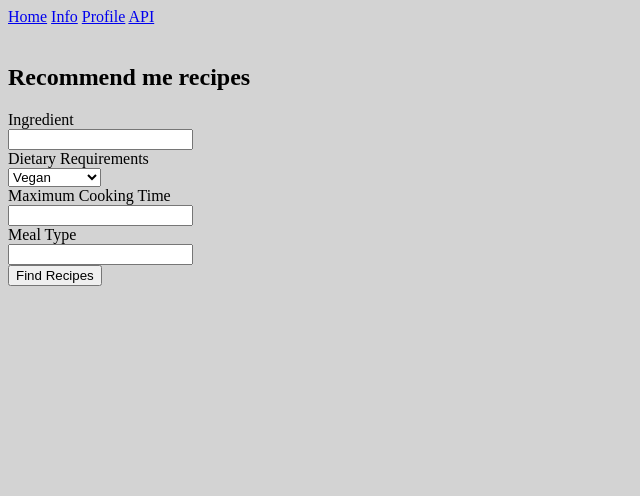
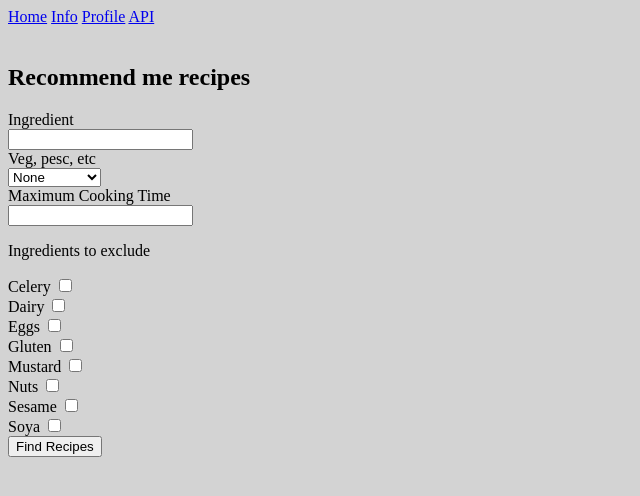
Before and after one commit to alexDavis28/NeaProject, a Flask app: page / in a window 1280 px wide. Shown: the top 496 px of the page, without its empty margins (0-640 px from the left). Run offline with Flask 2, Linux system fonts and the light colour scheme.

Commit message:
dietary fields

```diff
--- a/app/forms.py
+++ b/app/forms.py
@@ -1,15 +1,25 @@
 from flask_wtf import FlaskForm
-from wtforms import StringField, SelectField, IntegerField, SubmitField, FieldList
+from wtforms import StringField, SelectField, IntegerField, SubmitField, BooleanField
 from wtforms.validators import NumberRange
 
 
 class RecommenderForm(FlaskForm):
     ingredients = (StringField("Ingredient"))
-    diet = SelectField("Dietary Requirements", choices=[
+    diet = SelectField("Veg, pesc, etc", choices=[
+        (None, 'None'),
         ('vgn', 'Vegan'),
         ('veg', 'Vegetarian'),
         ('psc', 'Pescetarian')
     ])
     max_time = IntegerField("Maximum Cooking Time", validators=[NumberRange(min=1)])
-    meal_type = StringField("Meal Type")
+
+    exclude_celery = BooleanField("Celery")
+    exclude_dairy = BooleanField("Dairy")
+    exclude_eggs = BooleanField("Eggs")
+    exclude_gluten = BooleanField("Gluten")
+    exclude_mustard = BooleanField("Mustard")
+    exclude_nuts = BooleanField("Nuts")
+    exclude_sesame = BooleanField("Sesame")
+    exclude_soya = BooleanField("Soya")
+
     submit = SubmitField("Find Recipes")
--- a/app/templates/index.html
+++ b/app/templates/index.html
@@ -19,12 +19,44 @@
             <br>
             {{form.max_time()}}
         </div>
-        <div>
-            {{form.meal_type.label}}
-            <br>
-            {{form.meal_type()}}
+        <div id="excluded-ingredients">
+            <div ><p>Ingredients to exclude</p></div>
+            <div id="excluded-ingredients-fields">
+                <div id="exclude-celery" class="form-field checkbox-field">
+                    {{form.exclude_celery.label}}
+                    {{form.exclude_celery()}}
+                </div>
+                <div id="exclude-dairy" class="form-field checkbox-field">
+                    {{form.exclude_dairy.label}}
+                    {{form.exclude_dairy()}}
+                </div>
+                <div id="exclude-eggs" class="form-field checkbox-field">
+                    {{form.exclude_eggs.label}}
+                    {{form.exclude_eggs()}}
+                </div>
+                <div id="exclude-gluten" class="form-field checkbox-field">
+                    {{form.exclude_gluten.label}}
+                    {{form.exclude_gluten()}}
+                </div>
+                <div id="exclude-mustard" class="form-field checkbox-field">
+                    {{form.exclude_mustard.label}}
+                    {{form.exclude_mustard()}}
+                </div>
+                <div id="exclude-nuts" class="form-field checkbox-field">
+                    {{form.exclude_nuts.label}}
+                    {{form.exclude_nuts()}}
+                </div>
+                <div id="exclude-sesame" class="form-field checkbox-field">
+                    {{form.exclude_sesame.label}}
+                    {{form.exclude_sesame()}}
+                </div>
+                <div id="exclude-soya" class="form-field checkbox-field">
+                    {{form.exclude_soya.label}}
+                    {{form.exclude_soya()}}
+                </div>
+            </div>
         </div>
-        <div id="form-submit-button" class="form-button">
+        <div id="form-submit-button" class=" form-field form-button">
             {{form.submit()}}
         </div>
     </form>
```
